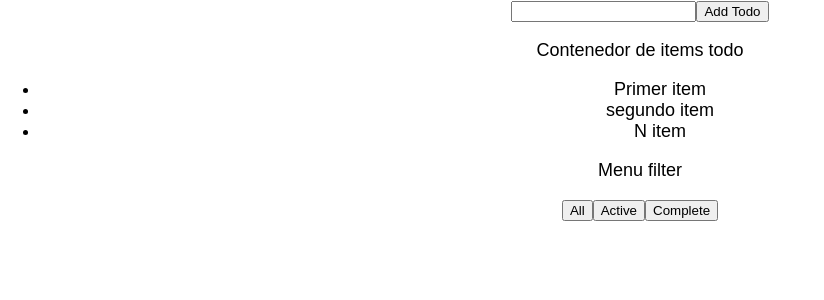
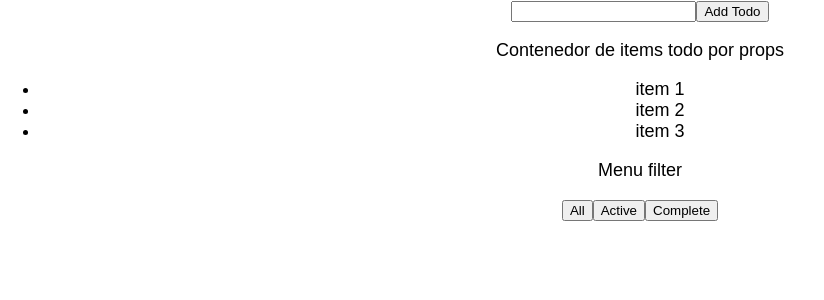
Before and after one commit to jhonny111s/react-todo, a React (Create React App) app: page / in a window 1280 px wide. Shown: the top 300 px of the page, without its empty margins (0-824 px from the left). Built offline with nearby package versions, Linux system fonts and the light colour scheme; the HTML template or start-up script is replaced by a standard one.

Commit message:
lista de todos se crean dinamicamente

```diff
--- a/src/containers/VisibleTodoList.tsx
+++ b/src/containers/VisibleTodoList.tsx
@@ -3,7 +3,7 @@ import * as React from 'react';
 import TodoItem from '../components/TodoItem';
 
 // compont tiene dos parametros props y states, son objetos
-class VisibleTodoList extends React.Component <{},{}> {
+class VisibleTodoList extends React.Component <any,{}> {
 
     public getVisibleTodos = (todos: any[], filter: string): any[] => {
         switch (filter) {
@@ -20,14 +20,28 @@ class VisibleTodoList extends React.Component <{},{}> {
 
 
   public render() {
+
+    let todoItems: any[] = [];
+
+    if (this.props.todo) {
+        todoItems = this.props.todo.map((item: string, index: number): any => (
+            <TodoItem key= {index}> {item} </TodoItem>
+        ),[]);
+    }
+
     return (
         <div>
-            <p>Contenedor de items todo</p>
+            <p>Contenedor de items todo por props</p>
+            <ul>
+                {todoItems}
+            </ul>
+
+            {/* <p>Contenedor de items todo manual</p>
             <ul>
             <TodoItem> Primer item</TodoItem>
             <TodoItem> segundo item</TodoItem>
             <TodoItem> N item</TodoItem>
-            </ul>
+            </ul> */}
         </div>
     );
   }
```
